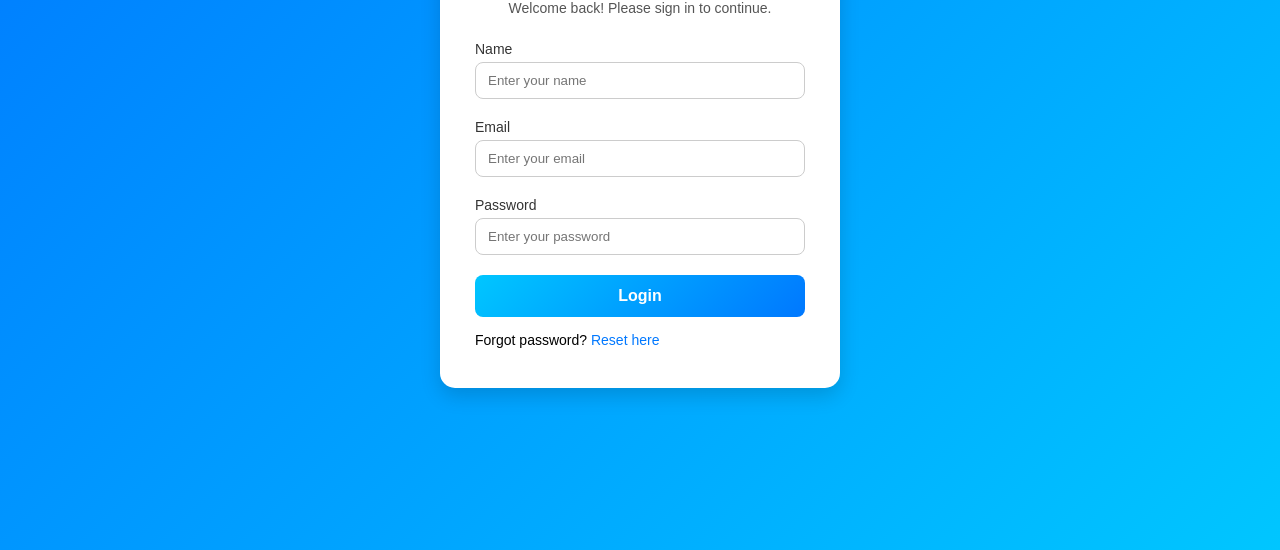
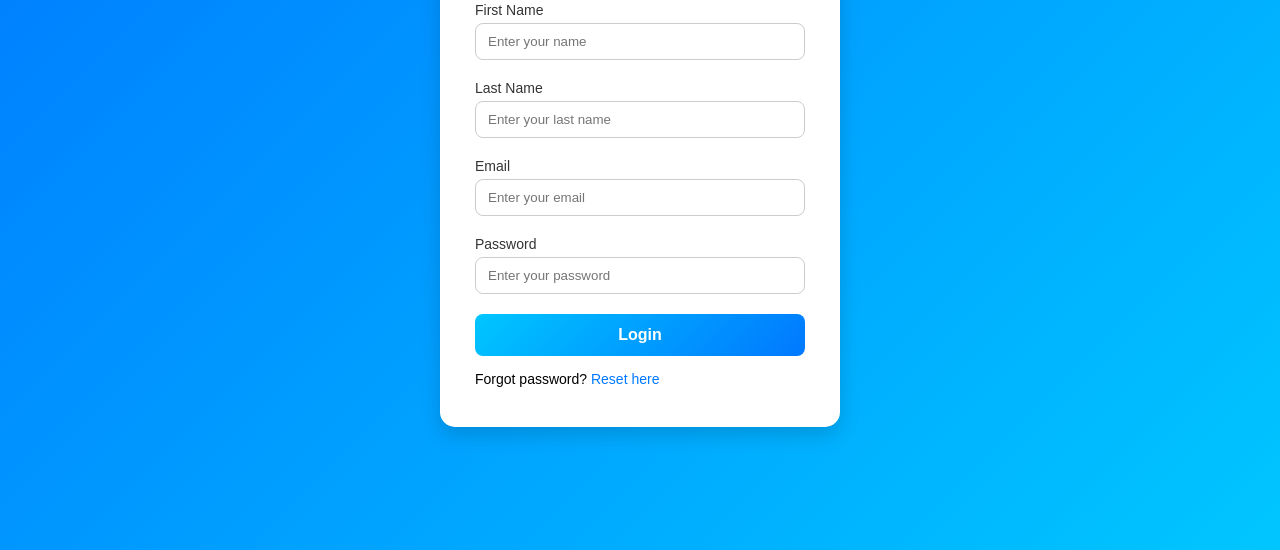
Before and after one commit to Techvian/Teacher-Dashboard, a plain HTML site: page login.html in a window 1280 px wide. Shown: the part 250-800 px from the top of the page. Drawn offline with Linux system fonts and the light colour scheme.

Commit message:
update last name

```diff
--- a/login.html
+++ b/login.html
@@ -13,8 +13,11 @@
     <p class="subtitle">Welcome back! Please sign in to continue.</p>
 
     <form id="loginForm">
-        <label for="name">Name</label>
+        <label for="name">First Name</label>
         <input type="text" id="name" name="name" placeholder="Enter your name" required>
+
+        <label for="Last Name">Last Name</label>
+        <input type="text" id="name" name="name+Last Name" placeholder="Enter your last name">
 
         <label for="email">Email</label>
         <input type="email" id="email" name="email" placeholder="Enter your email" required>
```
